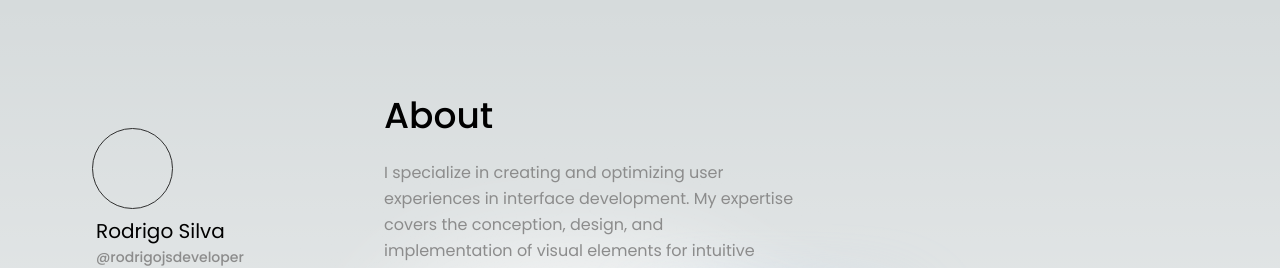
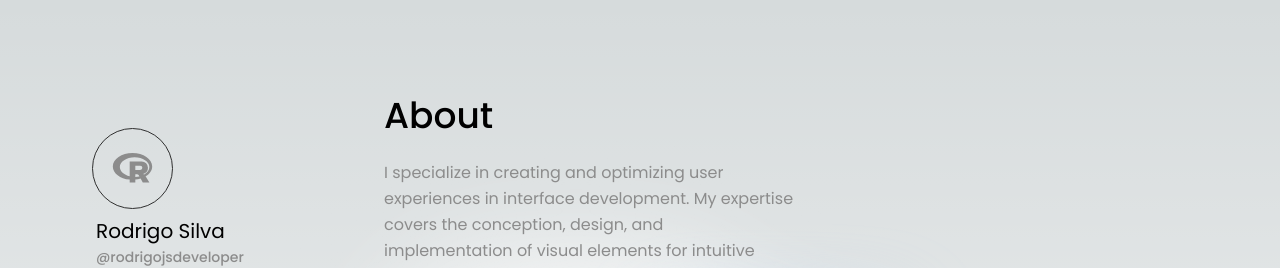
Before and after one commit to rodrigojsdeveloper/rodrigojs.dev, a Next.js app: page /about in a window 1280 px wide. Shown: the top 268 px of the page. Built offline with nearby package versions, Linux system fonts and the light colour scheme.

Commit message:
feat: add icon

```diff
--- a/src/components/Header.tsx
+++ b/src/components/Header.tsx
@@ -17,7 +17,19 @@ const Header = () => {
 
   return (
     <header className="w-full max-w-230 sticky top-0 z-10 h-20 mr-12 pt-8 max-lg:hidden max-lg:mr-0">
-      <div className="w-full max-w-81 h-81 group relative p-5 mb-2 -ml-1 rounded-full border border-solid border-gray-4 ease-in-out duration-300"></div>
+      <div className="w-full max-w-81 h-81 flex justify-center items-center p-2.5 mb-2 -ml-1 rounded-full border border-solid border-gray-4 ease-in-out duration-300">
+        <svg
+          xmlns="http://www.w3.org/2000/svg"
+          width="45"
+          height="45"
+          viewBox="0 0 32 32"
+        >
+          <path
+            fill="#8C8C8C"
+            d="M16 5C8.268 5 2 9.253 2 14.5c0 4.785 5.218 8.733 12 9.393V26h4v-2.107a19.13 19.13 0 0 0 3.764-.743L23.33 26H28l-2.7-4.414c2.878-1.74 4.7-4.265 4.7-7.086C30 9.253 23.732 5 16 5zm1.5 3C23.299 8 28 11.134 28 15c0 2.13-1.432 4.034-3.684 5.318a3.064 3.064 0 0 0-.75-.459A4.493 4.493 0 0 0 27 15.5a4.5 4.5 0 0 0-4.5-4.5H14v10.594C9.924 20.632 7 18.047 7 15c0-3.866 4.701-7 10.5-7zm.5 6h3.5a1.5 1.5 0 0 1 0 3H18v-3zm0 6h1.129c.558 0 1.07.304 1.338.793l.451.82c-.922.212-1.9.337-2.918.37V20z"
+          />
+        </svg>
+      </div>
 
       <div className="w-full">
         <h1 className="text-xl">Rodrigo Silva</h1>
--- a/src/components/HeaderMobile.tsx
+++ b/src/components/HeaderMobile.tsx
@@ -12,8 +12,20 @@ const HeaderMobile = () => {
       <header className="w-full h-81 hidden flex-row justify-between items-center bg-black border-b border-solid border-gray-6 fixed top-0 pt-2 px-8 max-lg:flex">
         <Link
           href="/"
-          className="w-full max-w-45 h-45 group relative p-5 mb-2 -ml-1 rounded-full border border-solid border-gray-4 ease-in-out"
-        ></Link>
+          className="w-full max-w-45 h-45 flex justify-center items-center p-2 mb-2 -ml-1 rounded-full border border-solid border-gray-4 ease-in-out duration-300"
+        >
+          <svg
+            xmlns="http://www.w3.org/2000/svg"
+            width="20"
+            height="20"
+            viewBox="0 0 32 32"
+          >
+            <path
+              fill="#8c8c8c"
+              d="M16 5C8.268 5 2 9.253 2 14.5c0 4.785 5.218 8.733 12 9.393V26h4v-2.107a19.13 19.13 0 0 0 3.764-.743L23.33 26H28l-2.7-4.414c2.878-1.74 4.7-4.265 4.7-7.086C30 9.253 23.732 5 16 5zm1.5 3C23.299 8 28 11.134 28 15c0 2.13-1.432 4.034-3.684 5.318a3.064 3.064 0 0 0-.75-.459A4.493 4.493 0 0 0 27 15.5a4.5 4.5 0 0 0-4.5-4.5H14v10.594C9.924 20.632 7 18.047 7 15c0-3.866 4.701-7 10.5-7zm.5 6h3.5a1.5 1.5 0 0 1 0 3H18v-3zm0 6h1.129c.558 0 1.07.304 1.338.793l.451.82c-.922.212-1.9.337-2.918.37V20z"
+            />
+          </svg>
+        </Link>
 
         {!openModa ? (
           <svg
--- a/src/components/Modal.tsx
+++ b/src/components/Modal.tsx
@@ -14,7 +14,7 @@ const Modal = () => {
   }, []);
 
   return (
-    <nav className="w-full max-w-140 fixed top-16 right-6 z-10 bg-black border border-solid border-gray-4 rounded-def">
+    <nav className="w-full max-w-140 fixed top-16 right-6 z-10 bg-black border border-solid border-gray-4 rounded-def animate-down">
       <CustomLink
         href="about"
         Icon={
--- a/tailwind.config.ts
+++ b/tailwind.config.ts
@@ -71,9 +71,14 @@ const config: Config = {
           from: { opacity: "0", transform: "translateY(20px)" },
           to: { opacity: "1", transform: "translateY(0px)" },
         },
+        down: {
+          from: { opacity: "0", transform: "translateY(-20px)" },
+          to: { opacity: "1", transform: "translateY(0px)" },
+        },
       },
       animation: {
         up: "up 0.3s",
+        down: "down 0.3s",
       },
     },
   },
```
